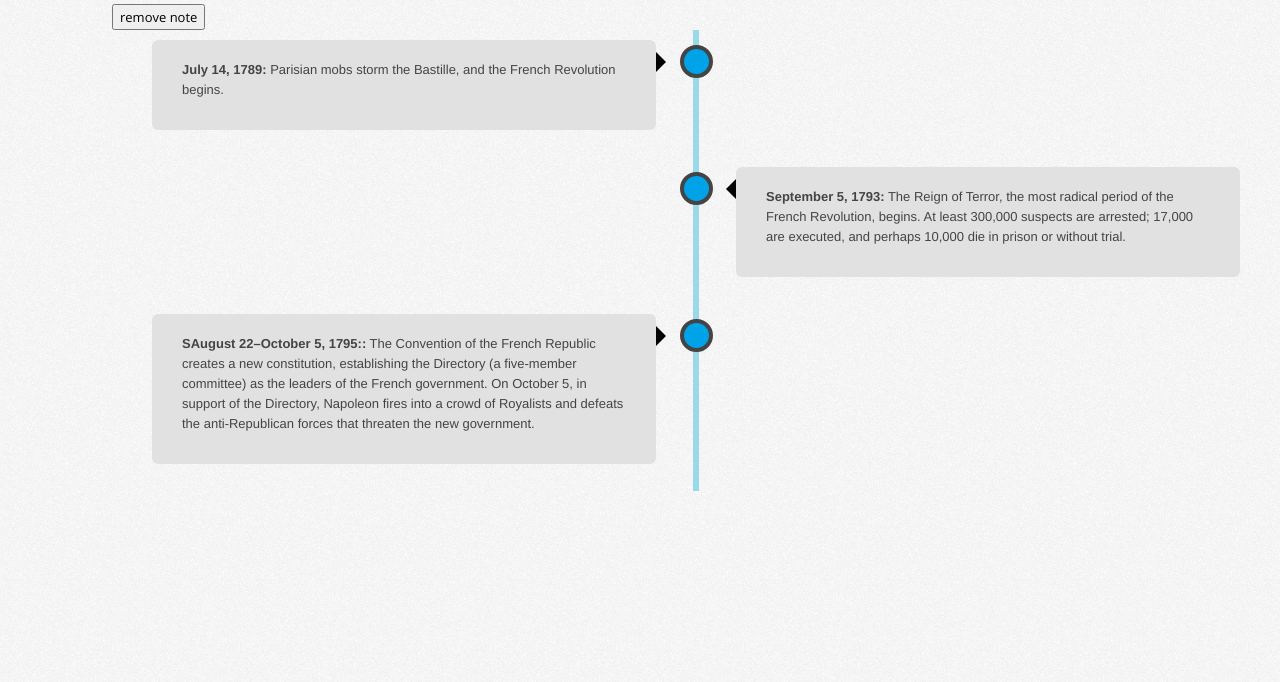
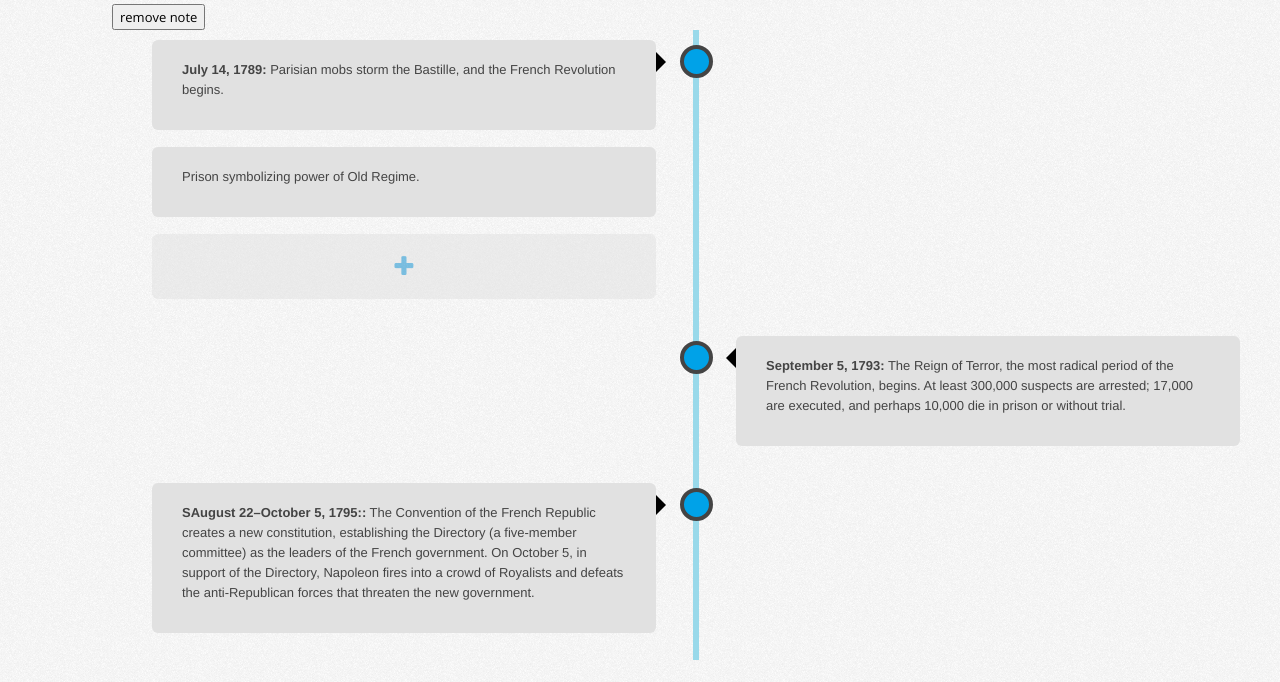
Before and after one commit to leandrosardi/timelinesjs, a plain HTML site: page index.html in a window 1280 px wide. Shown: the part 118-800 px from the top of the page. Drawn offline with nearby package versions, Linux system fonts and the light colour scheme.

Commit message:
new version

```diff
--- a/index.html
+++ b/index.html
@@ -36,11 +36,21 @@
 		timelinesJs.addDot( ctx, {
 			id: '1789-dot',
 			left: true,
+			add_button: true, // default value is false
+			add_button_title: 'Add more information', // default value is ''
+			on_click_add_button: function() {
+				alert('Add more useful information about the 1789 this event!');
+			},
 		});
 
 		timelinesJs.addNote( ctx, '1789-dot', {
 			id: '1789',
 			html: '<b>July 14, 1789:</b> Parisian mobs storm the Bastille, and the French Revolution begins.',
+		});
+
+		timelinesJs.addNote( ctx, '1789-dot', {
+			id: '1789-2',
+			html: 'Prison symbolizing power of Old Regime.',
 		});
 
 		// 1793
```
Also changed, not shown: 1 other file.
